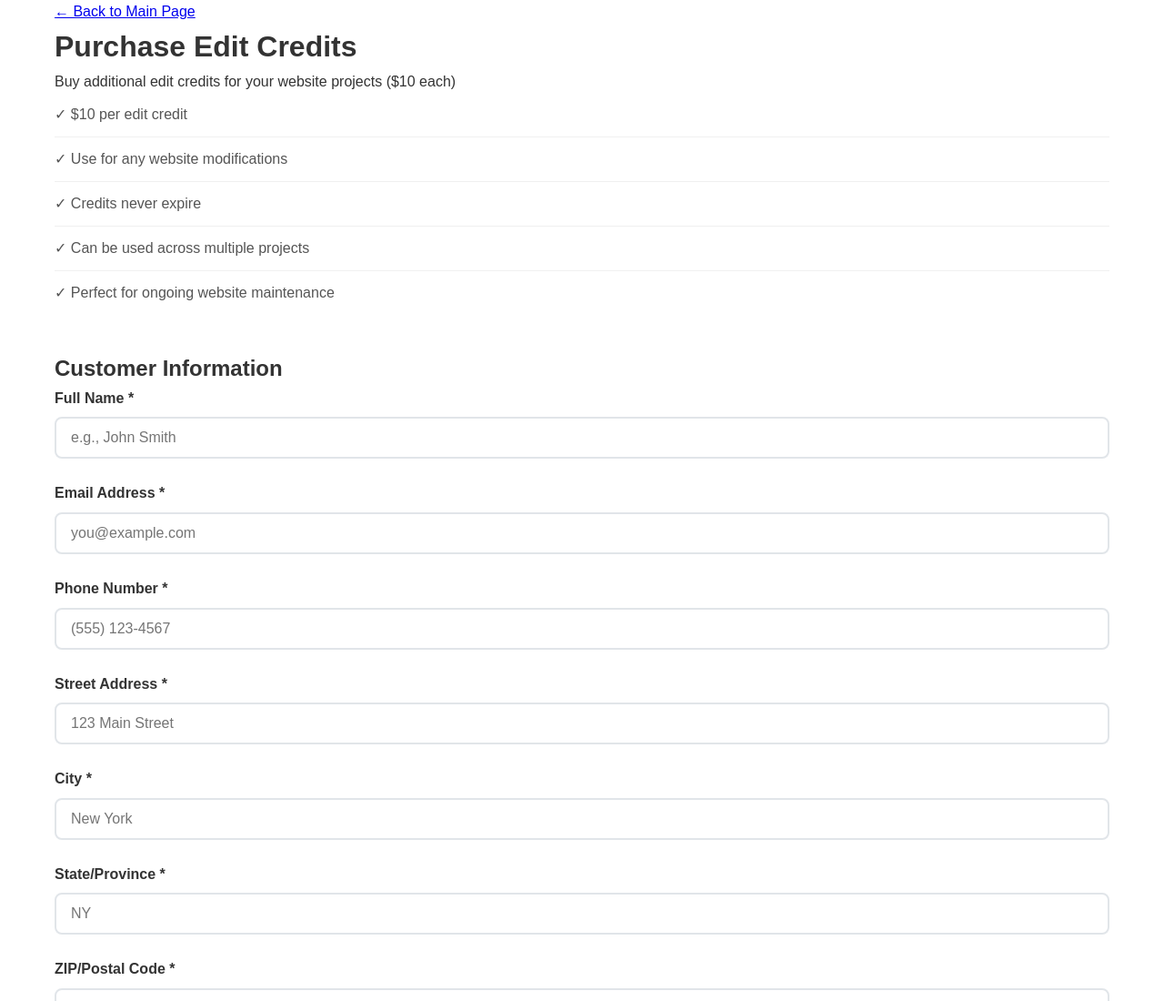
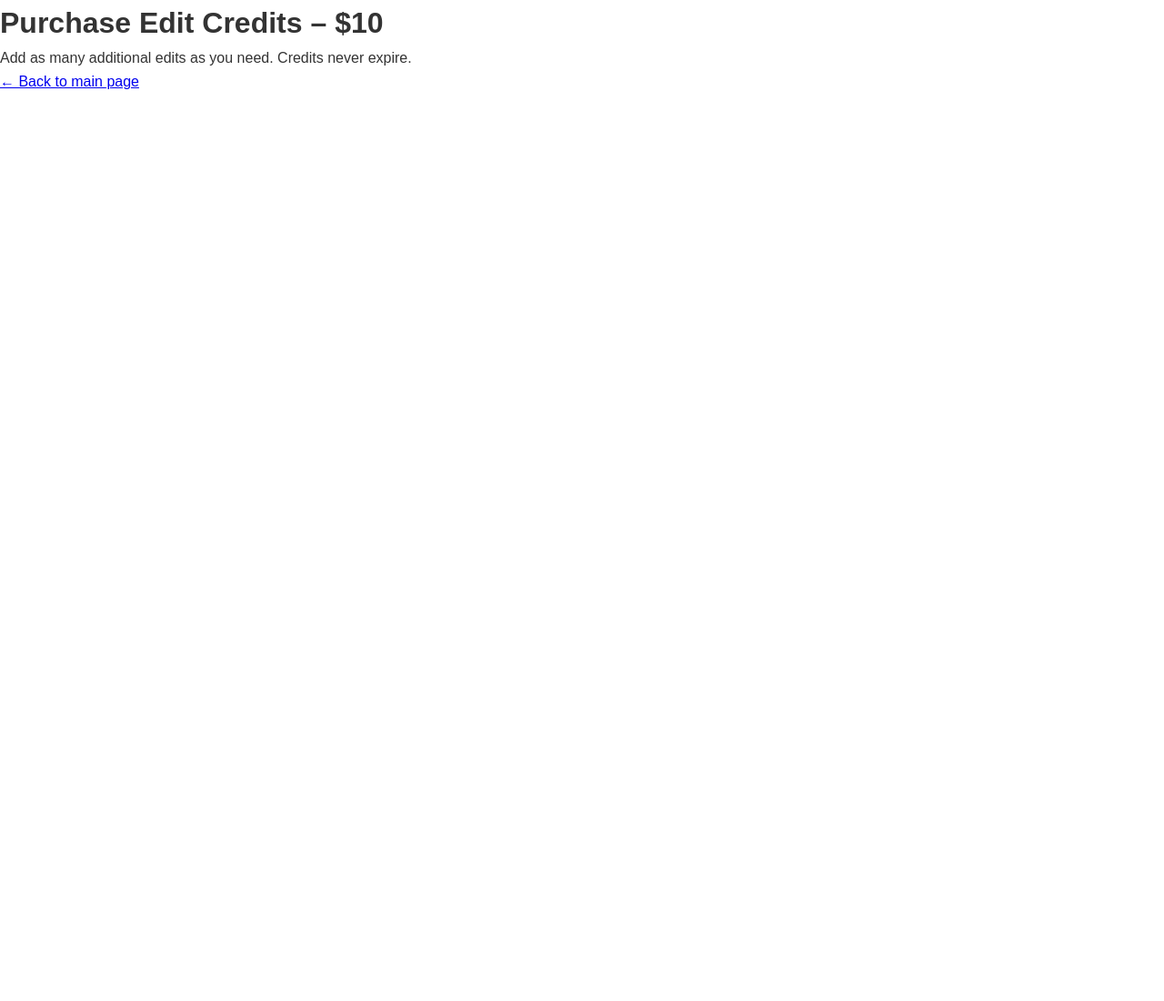
Before and after one commit to SpencerTheTeague/ONECLICKSITEBUILDER, a website: page credits.html in a window 1280 px wide. Shown: the top 1100 px of the page at 91% size. After the commit the page ends 800 px from the top, so only its background shows below. Drawn offline with Linux system fonts and the light colour scheme; files that its build step writes are made by us from their sources; a script that the page names is missing.

Commit message:
Update credits.html

```diff
--- a/credits.html
+++ b/credits.html
@@ -1,155 +1,23 @@
 <!DOCTYPE html>
 <html lang="en">
 <head>
-    <meta charset="UTF-8">
-    <meta name="viewport" content="width=device-width, initial-scale=1.0">
-    <title>Edit Credits – OneClickSiteBuilder</title>
-    <link rel="stylesheet" href="styles.css">
+  <meta charset="UTF-8" />
+  <meta name="viewport" content="width=device-width,initial-scale=1" />
+  <title>Purchase Edit Credits – $10 each</title>
+  <link rel="stylesheet" href="css/styles.css" />
+  <script async src="https://js.stripe.com/v3/buy-button.js"></script>
 </head>
 <body>
-  <div class="container">
-    <div class="form-container">
-      <a href="index.html" class="back-link">← Back to Main Page</a>
+  <main class="plan-page">
+    <h1>Purchase Edit Credits – $10</h1>
+    <p>Add as many additional edits as you need. Credits never expire.</p>
 
-      <h1>Purchase Edit Credits</h1>
-      <p>Buy additional edit credits for your website projects ($10 each)</p>
+    <stripe-buy-button
+      buy-button-id="buy_btn_1RdJsvRvugzB60pNm9FQQBRI"
+      publishable-key="pk_live_51RY9PVRvugzB60pNk0vkzEWmNxPLho26Bdzpyw9H50Jw9rHxNXytfLBKw9h8G7GoxVq3Vrtmv43fg51SD6tYNPGg00cDpygKKM">
+    </stripe-buy-button>
 
-      <div class="plan-features">
-        <ul>
-          <li>✓ $10 per edit credit</li>
-          <li>✓ Use for any website modifications</li>
-          <li>✓ Credits never expire</li>
-          <li>✓ Can be used across multiple projects</li>
-          <li>✓ Perfect for ongoing website maintenance</li>
-        </ul>
-      </div>
-
-      <h2>Customer Information</h2>
-      <form id="creditsOrderForm">
-        <div class="form-group">
-          <label for="name">Full Name *</label>
-          <input
-            type="text"
-            id="name"
-            name="name"
-            placeholder="e.g., John Smith"
-            required
-          />
-        </div>
-
-        <div class="form-group">
-          <label for="email">Email Address *</label>
-          <input
-            type="email"
-            id="email"
-            name="email"
-            placeholder="you@example.com"
-            required
-          />
-        </div>
-
-        <div class="form-group">
-          <label for="phone">Phone Number *</label>
-          <input
-            type="tel"
-            id="phone"
-            name="phone"
-            placeholder="(555) 123-4567"
-            required
-          />
-        </div>
-
-        <div class="form-group">
-          <label for="address">Street Address *</label>
-          <input
-            type="text"
-            id="address"
-            name="address"
-            placeholder="123 Main Street"
-            required
-          />
-        </div>
-
-        <div class="form-group">
-          <label for="city">City *</label>
-          <input
-            type="text"
-            id="city"
-            name="city"
-            placeholder="New York"
-            required
-          />
-        </div>
-
-        <div class="form-group">
-          <label for="state">State/Province *</label>
-          <input
-            type="text"
-            id="state"
-            name="state"
-            placeholder="NY"
-            required
-          />
-        </div>
-
-        <div class="form-group">
-          <label for="zip">ZIP/Postal Code *</label>
-          <input
-            type="text"
-            id="zip"
-            name="zip"
-            placeholder="10001"
-            required
-          />
-        </div>
-
-        <h2>Edit Credits Purchase</h2>
-
-        <div class="form-group">
-          <label for="editCredits">Number of Edit Credits ($10 each) *</label>
-          <input
-            type="number"
-            id="editCredits"
-            name="editCredits"
-            value="1"
-            min="1"
-            max="50"
-            required
-          />
-          <small>Minimum 1 credit required for credits-only orders</small>
-        </div>
-
-        <div class="form-group">
-          <label for="businessName">Business/Project Name</label>
-          <input
-            type="text"
-            id="businessName"
-            name="businessName"
-            placeholder="e.g., Acme Co. (optional)"
-          />
-        </div>
-
-        <div class="form-group">
-          <label for="description">Notes (Optional)</label>
-          <textarea
-            id="description"
-            name="description"
-            placeholder="Any notes about how you plan to use these credits"
-          ></textarea>
-        </div>
-
-        <div class="order-total">
-          <h3>Order Total: <span id="orderTotal">$10.00</span></h3>
-        </div>
-
-        <button type="button" class="btn-submit" id="submitButton" onclick="startOrder('credits')">
-          Purchase 1 Edit Credits – $10.00
-        </button>
-      </form>
-    </div>
-  </div>
-
-  <script src="https://js.stripe.com/v3/"></script>
-  <script src="script.js"></script>
+    <p><a href="index.html">← Back to main page</a></p>
+  </main>
 </body>
 </html>
```
